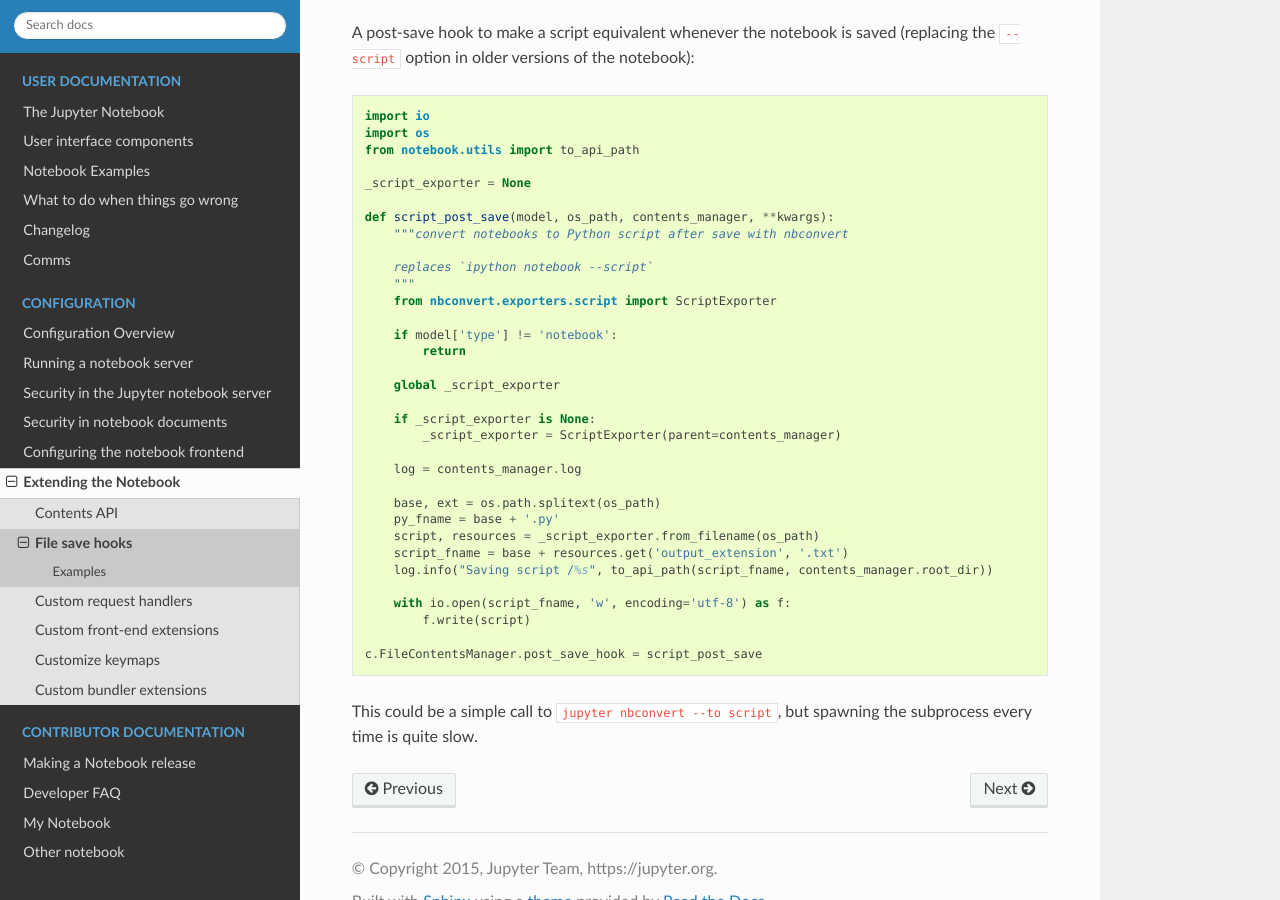
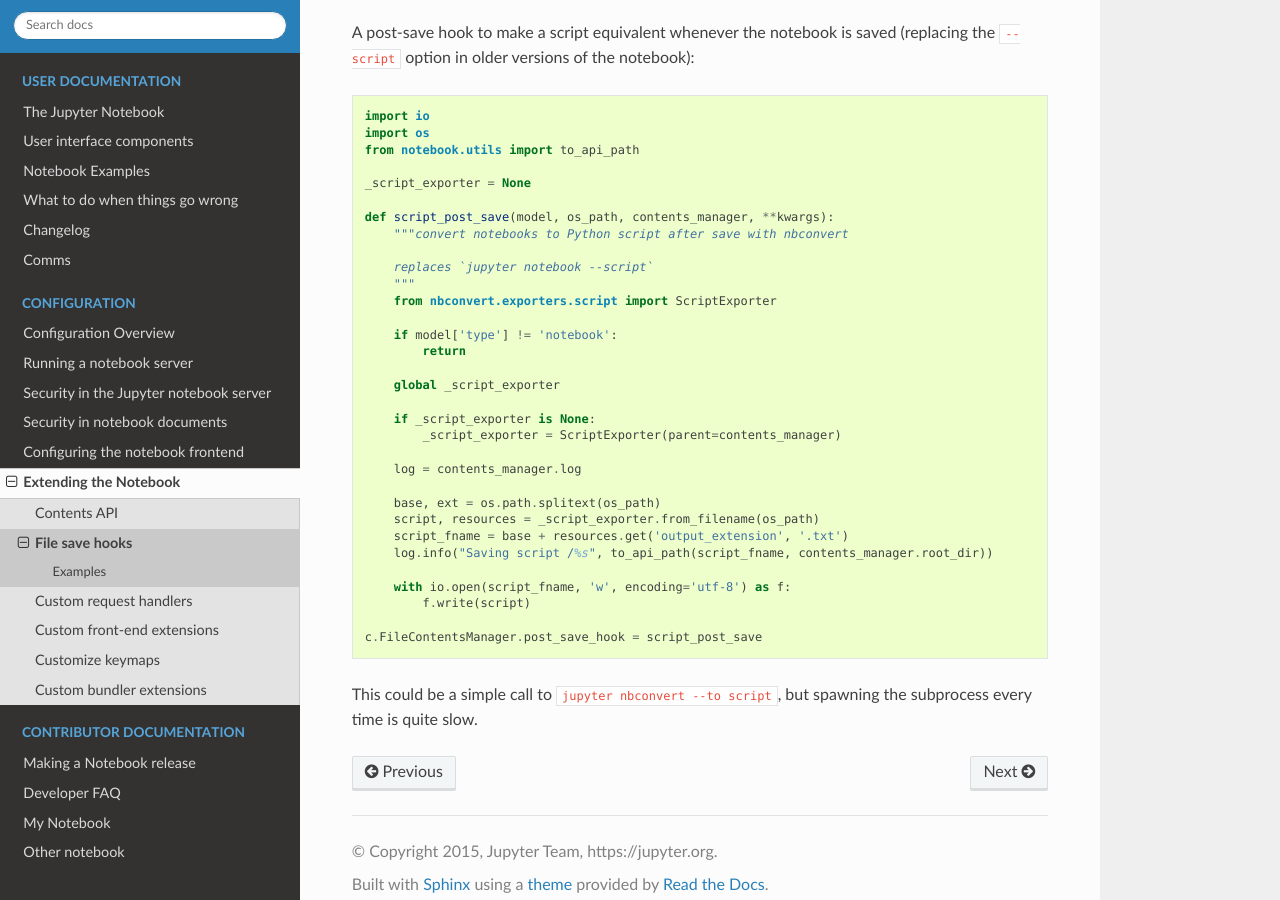
Before and after one commit to jupyter/nbclassic, a Sphinx documentation site: the page built from docs/source/extending/savehooks.rst, in a window 1280 px wide and 900 px high, scrolled down 912 px. Built offline with Sphinx 7.4.7 and the Read the Docs theme 2.0.0, drawn with Linux system fonts in a browser that asks for light colours; pages that are not in the unit, such as notebooks, are missing from menus; the version number could not be read and is left out.

Commit message:
remove vestigial lines from documentation
Found here:

```diff
--- a/docs/source/extending/savehooks.rst
+++ b/docs/source/extending/savehooks.rst
@@ -54,7 +54,7 @@
     def script_post_save(model, os_path, contents_manager, **kwargs):
         """convert notebooks to Python script after save with nbconvert
 
-        replaces `ipython notebook --script`
+        replaces `jupyter notebook --script`
         """
         from nbconvert.exporters.script import ScriptExporter
 
@@ -69,7 +69,6 @@
         log = contents_manager.log
 
         base, ext = os.path.splitext(os_path)
-        py_fname = base + '.py'
         script, resources = _script_exporter.from_filename(os_path)
         script_fname = base + resources.get('output_extension', '.txt')
         log.info("Saving script /%s", to_api_path(script_fname, contents_manager.root_dir))
```
